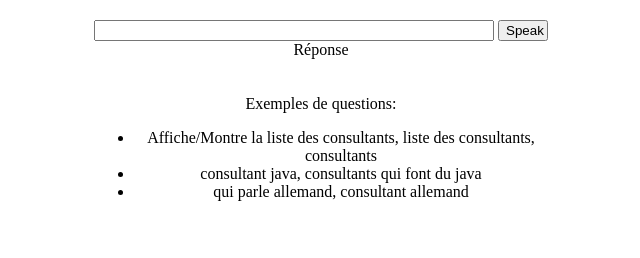
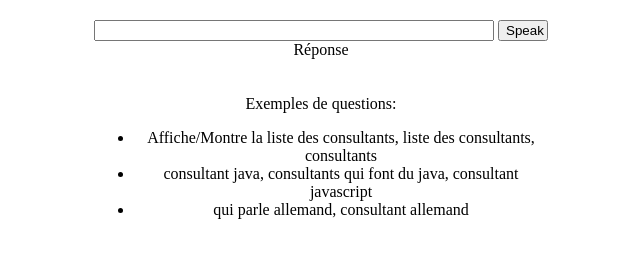
Before and after one commit to kawan16/sample-bot, a plain HTML site: page index.html in a window 1280 px wide. Shown: the whole page, without its empty margins (296-936 px from the left). Drawn offline with nearby package versions, Linux system fonts and the light colour scheme.

Commit message:
Add questions sample

```diff
--- a/index.html
+++ b/index.html
@@ -103,7 +103,7 @@
         Exemples de questions:
         <ul>
             <li>Affiche/Montre la liste des consultants, liste des consultants, consultants</li>
-            <li>consultant java, consultants qui font du java </li>
+            <li>consultant java, consultants qui font du java, consultant javascript </li>
             <li>qui parle allemand, consultant allemand</li>
         </ul>
     </div>
```
